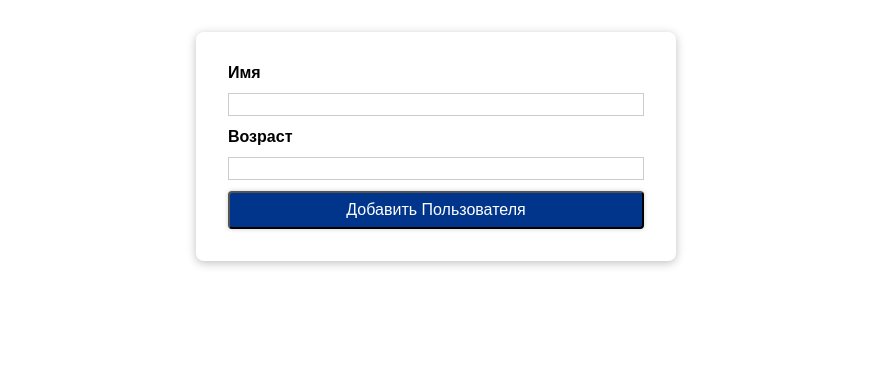
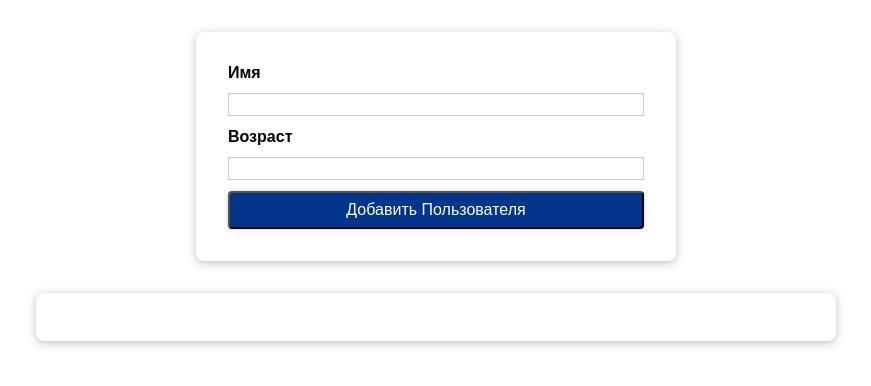
Before and after one commit to U-Ra-All/react-course-challenge-1, a React (Create React App) app: page / in a window 1280 px wide. Shown: the top 386 px of the page, without its empty margins (204-1075 px from the left). Built offline with nearby package versions, Linux system fonts and the light colour scheme; the HTML template or start-up script is replaced by a standard one.

Commit message:
07-Добавление Компонента UserList

```diff
--- a/src/App.js
+++ b/src/App.js
@@ -1,9 +1,11 @@
 import CreateUser from "./components/Users/CreateUser";
+import UserList from "./components/Users/UserList";
 
 const App = () => {
   return (
     <div>
       <CreateUser />
+      <UserList users={[]} />
     </div>
   );
 };
--- /dev/null
+++ b/src/components/Users/UserList.js
@@ -0,0 +1,18 @@
+import Card from "../UI/Card";
+import styles from "./UserList.module.css";
+
+const UserList = (props) => {
+  return (
+    <Card className={styles.users}>
+      <ul>
+        {props.users.map((user) => (
+          <li>
+            {user.name} - {user.age} лет
+          </li>
+        ))}
+      </ul>
+    </Card>
+  );
+};
+
+export default UserList;
--- /dev/null
+++ b/src/components/Users/UserList.module.css
@@ -0,0 +1,16 @@
+.users {
+  margin: 2rem auto;
+  width: 90%;
+  max-width: 50rem;
+}
+
+.users ul {
+  list-style: none;
+  padding: 1.5rem;
+}
+
+.users li {
+  border: 1px solid #ccc;
+  margin: 0.5rem 0;
+  padding: 0.5rem;
+}
```
Also changed, not shown: 1 other file (tests, documents, lock files or other folders).
